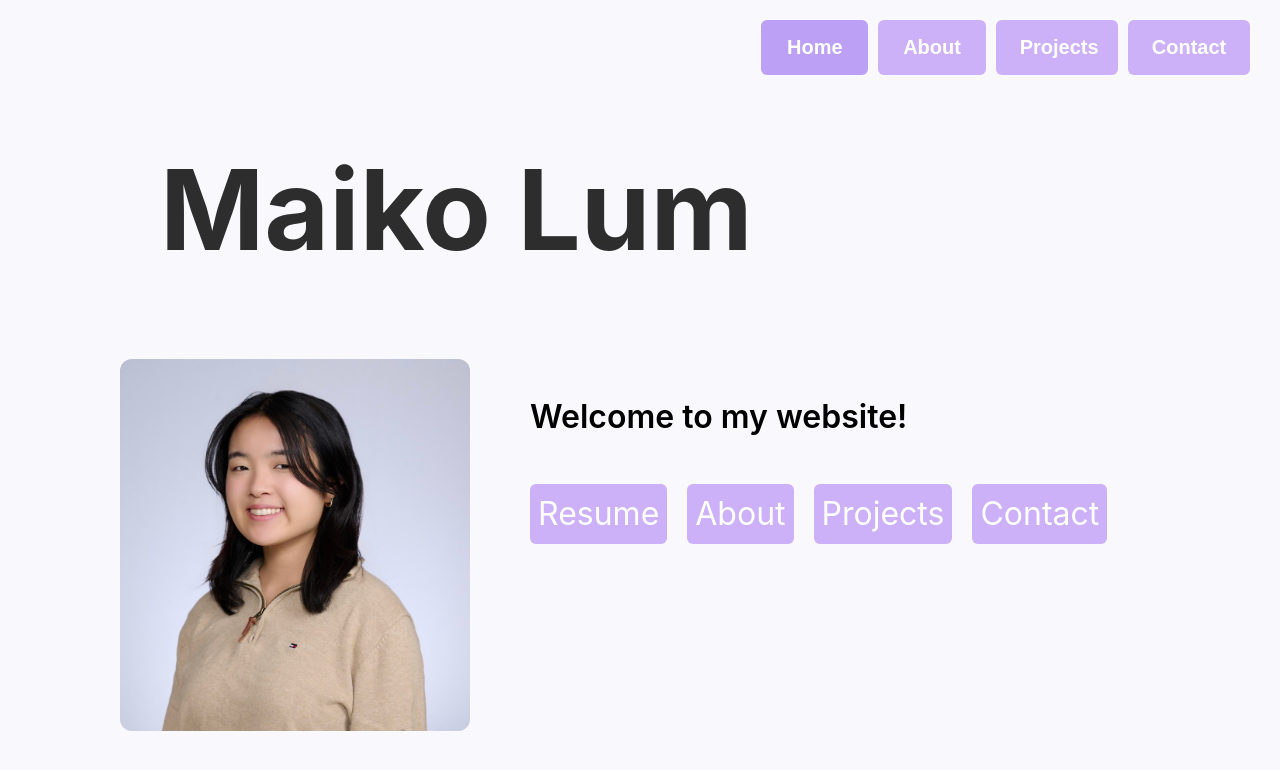
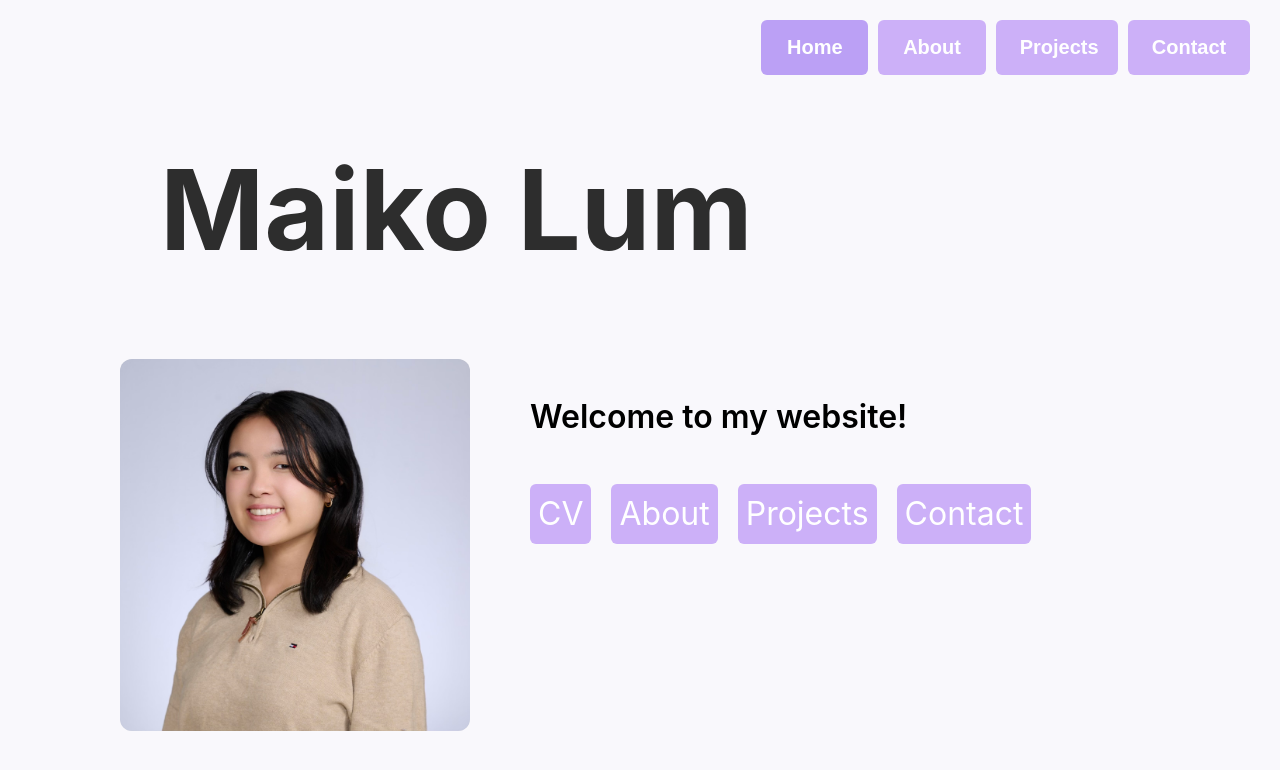
Before and after one commit to m4ikLum/m4ikLum.github.io, a plain HTML site: page index.html in a window 1280 px wide. Drawn offline with Linux system fonts and the light colour scheme.

Commit message:
Update index.html

```diff
--- a/index.html
+++ b/index.html
@@ -30,7 +30,7 @@
             <p class="home-welcome">Welcome to my website!</p>
 
             <div class="home-links">
-              <a class="home-link" href="pdf/resume.pdf" target="_blank">Resume</a>
+              <a class="home-link" href="pdf/resume.pdf" target="_blank">CV</a>
               <div class="home-link" onclick="openTab(event, 'About')">About</div>
               <div class="home-link" onclick="openTab(event, 'Projects')">Projects</div>
               <div class="home-link" onclick="openTab(event, 'Contact')">Contact</div>
```
